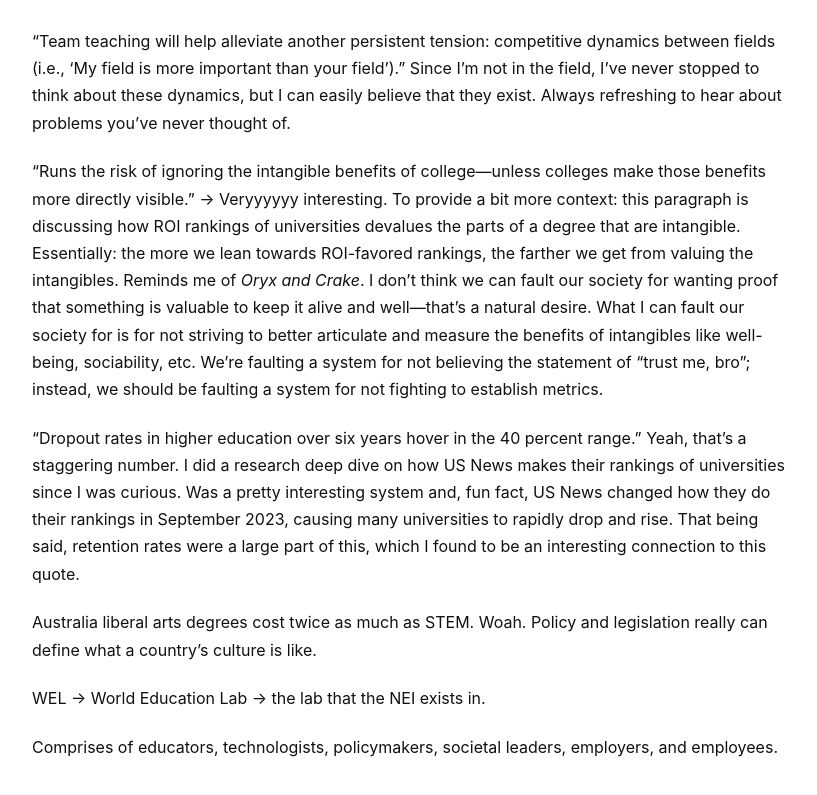
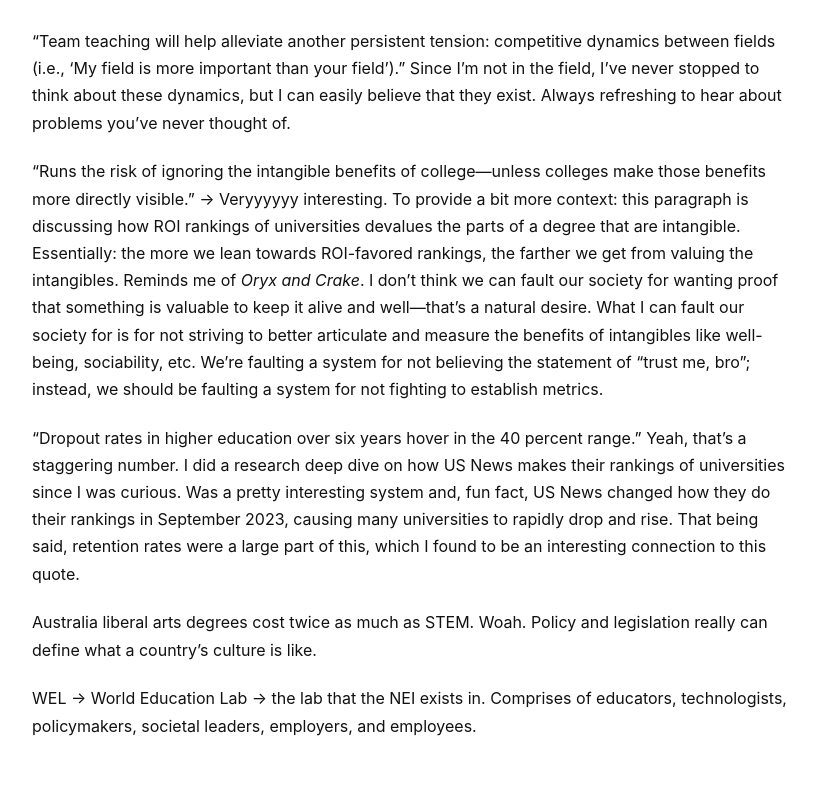
Before and after one commit to EL132/new-website, a React (Create React App) app: page /engineer/education/thoughts/affordable-new-educational-institution in a window 1280 px wide. Shown: the part 1681-2476 px from the top of the page, without its empty margins (224-1041 px from the left). Built offline with nearby package versions, Linux system fonts and the light colour scheme; no server answers; what world-atlas would draw is missing.

Commit message:
Minor paragraph merge update

```diff
--- a/src/pages/EducationThought.js
+++ b/src/pages/EducationThought.js
@@ -171,12 +171,8 @@ function AffordableNewEducationalInstitutionEssay() {
             </p>
 
             <p>
-                WEL → World Education Lab → the lab that the NEI exists in.
-            </p>
-
-            <p>
-                Comprises of educators, technologists, policymakers, societal leaders, employers,
-                and employees.
+                WEL → World Education Lab → the lab that the NEI exists in. Comprises of educators,
+                technologists, policymakers, societal leaders, employers, and employees.
             </p>
         </>
     );
```
